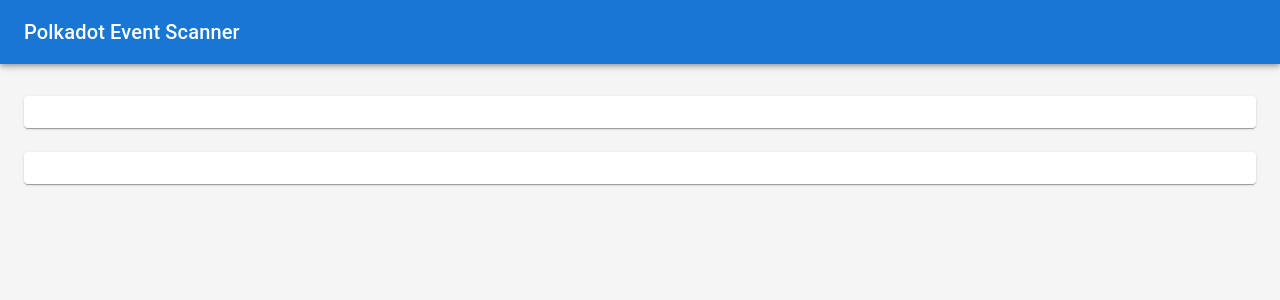
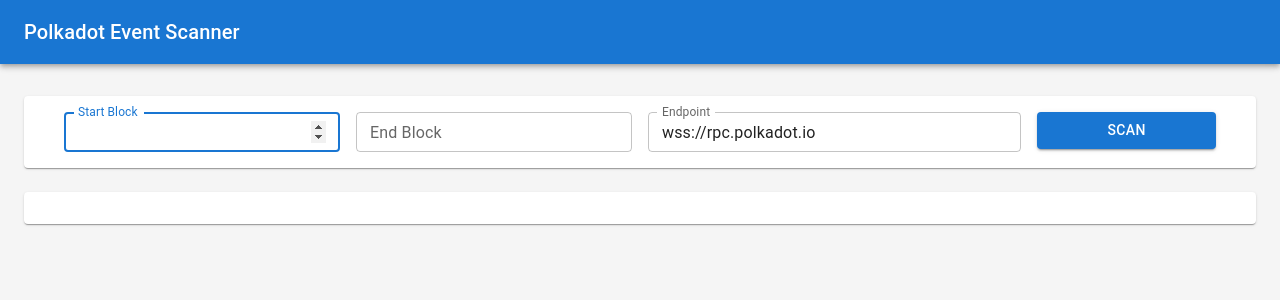
Before and after one commit to deepsea514/acala-polkadot-scanner, a React (Create React App) app: page / in a window 1280 px wide. Shown: the top 300 px of the page. Built offline with nearby package versions, Linux system fonts and the light colour scheme.

Commit message:
make form for scan

```diff
--- a/package.json
+++ b/package.json
@@ -6,6 +6,7 @@
     "@emotion/react": "^11.9.3",
     "@emotion/styled": "^11.9.3",
     "@mui/icons-material": "^5.8.4",
+    "@mui/lab": "^5.0.0-alpha.88",
     "@mui/material": "^5.8.6",
     "@mui/styled-engine-sc": "^5.8.0",
     "@polkadot/api": "^8.10.1",
--- a/src/App.tsx
+++ b/src/App.tsx
@@ -1,3 +1,4 @@
+import { useState } from 'react';
 import { createTheme, ThemeProvider } from '@mui/material/styles';
 import {
     CssBaseline,
@@ -9,9 +10,19 @@
     Grid,
     Paper
 } from '@mui/material';
+import BlockForm, { SearchParams } from './components/BlockForm';
 
 const mdTheme = createTheme();
 function DashboardContent() {
+    const [scanning, setScanning] = useState<boolean>(false);
+
+    const onScan = (params: SearchParams) => {
+        if (scanning) return;
+        setScanning(true);
+
+
+    }
+
     return (
         <ThemeProvider theme={mdTheme}>
             <Box sx={{ display: 'flex' }}>
@@ -47,6 +58,8 @@
                             {/* Chart */}
                             <Grid item xs={12}>
                                 <Paper sx={{ p: 2, display: 'flex', flexDirection: 'column' }}>
+                                    <BlockForm scanning={scanning}
+                                        onScan={onScan} />
                                 </Paper>
                             </Grid>
 
--- /dev/null
+++ b/src/components/BlockForm.tsx
@@ -0,0 +1,157 @@
+import { FC, useState } from "react";
+import { Button, TextField, Grid, Container } from '@mui/material';
+import { LoadingButton } from '@mui/lab';
+
+type BlockFormProps = {
+    scanning: boolean,
+    onScan: (params: SearchParams) => void
+}
+
+export type SearchParams = {
+    startBlock: number,
+    endBlock: number,
+    endpoint: string,
+}
+
+export type SearchParamsError = {
+    startBlock?: string,
+    endBlock?: string,
+    endpoint?: string,
+}
+
+const DEFAULT_ENDPOINT = 'wss://rpc.polkadot.io';
+
+const BlockForm: FC<BlockFormProps> = ({ scanning, onScan }) => {
+    const [startBlock, setStartBlock] = useState<string>('');
+    const [endBlock, setEndBlock] = useState<string>('');
+    const [endpoint, setEndpoint] = useState<string>(DEFAULT_ENDPOINT);
+    const [error, setError] = useState<SearchParamsError>({});
+
+    const onSubmit = (event: any) => {
+        event?.preventDefault();
+
+        const formError: SearchParamsError = {};
+        if (startBlock === '') {
+            formError.startBlock = "Please set the start block number.";
+        }
+        if (endBlock === '') {
+            formError.endBlock = "Please set the end block number.";
+        }
+        if (endpoint === '') {
+            formError.endpoint = "Please set the endpoint.";
+        }
+        const startBlockNumber = parseInt(startBlock);
+        const endBlockNumber = parseInt(endBlock);
+        if (startBlockNumber > endBlockNumber) {
+            formError.endBlock = "Please set the valid end block number.";
+        }
+
+        setError(formError);
+        if (Object.keys(formError).length > 0) return;
+
+        onScan({
+            startBlock: startBlockNumber,
+            endBlock: endBlockNumber,
+            endpoint: endpoint,
+        });
+    }
+
+    const onChange = (event: any) => {
+        switch (event.target.name) {
+            case 'startBlock':
+                setStartBlock(event.target.value);
+                break;
+            case 'endBlock':
+                setEndBlock(event.target.value);
+                break;
+            case 'endpoint':
+                setEndpoint(event.target.value);
+                break;
+        }
+    }
+
+    return (
+        <Container component="div" maxWidth="xl">
+            <form onSubmit={onSubmit}>
+                <Grid container spacing={2}>
+                    <Grid item xs={12} sm={6} md={3}>
+                        <TextField
+                            name="startBlock"
+                            fullWidth
+                            type="number"
+                            id="startBlock"
+                            label="Start Block"
+                            size="small"
+                            inputProps={{
+                                min: 0,
+                                step: 1
+                            }}
+                            autoFocus
+                            value={startBlock}
+                            onChange={onChange}
+                            error={error.startBlock !== undefined}
+                            helperText={error.startBlock}
+                        />
+                    </Grid>
+                    <Grid item xs={12} sm={6} md={3}>
+                        <TextField
+                            fullWidth
+                            id="endBlock"
+                            label="End Block"
+                            name="endBlock"
+                            type="number"
+                            size="small"
+                            inputProps={{
+                                min: 0,
+                                step: 1
+                            }}
+                            value={endBlock}
+                            onChange={onChange}
+                            error={error.endBlock !== undefined}
+                            helperText={error.endBlock}
+                        />
+                    </Grid>
+                    <Grid item xs={12} sm={12} md={4}>
+                        <TextField
+                            fullWidth
+                            id="endpoint"
+                            label="Endpoint"
+                            name="endpoint"
+                            type="text"
+                            size="small"
+                            value={endpoint}
+                            onChange={onChange}
+                            error={error.endpoint !== undefined}
+                            helperText={error.endpoint}
+                        />
+                    </Grid>
+                    <Grid item xs={12} sm={12} md={2}>
+                        {scanning ?
+                            <LoadingButton
+                                loading
+                                loadingPosition="start"
+                                // startIcon={<SaveIcon />}
+                                size="medium"
+                                variant="contained"
+                                fullWidth
+                            >
+                                Scanning
+                            </LoadingButton>
+                            :
+                            <Button
+                                type="submit"
+                                fullWidth
+                                variant="contained"
+                                size="medium"
+                            >
+                                Scan
+                            </Button>
+                        }
+                    </Grid>
+                </Grid>
+            </form>
+        </Container>
+    )
+};
+
+export default BlockForm;
```
Also changed, not shown: 1 other file (tests, documents, lock files or other folders).
